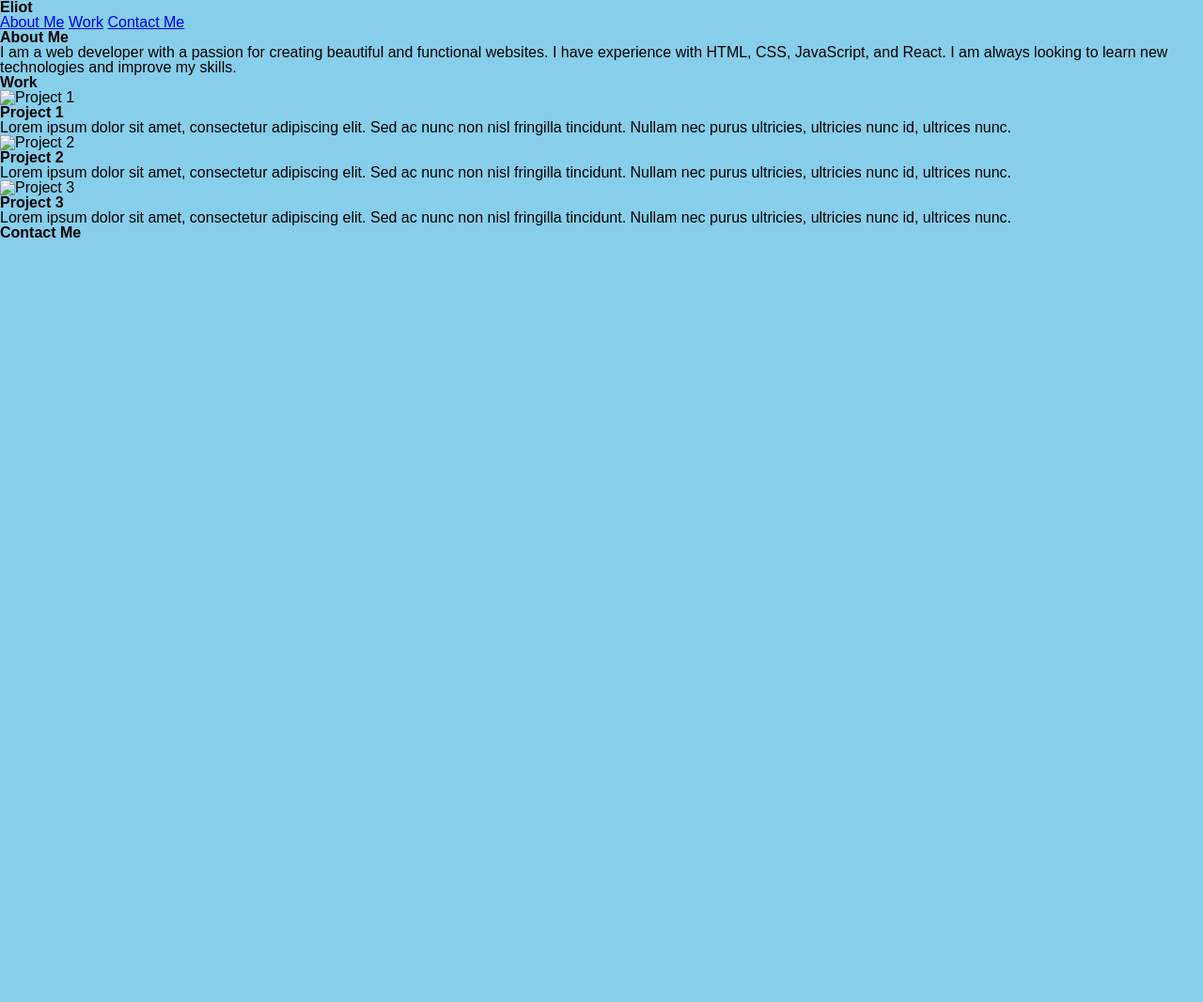
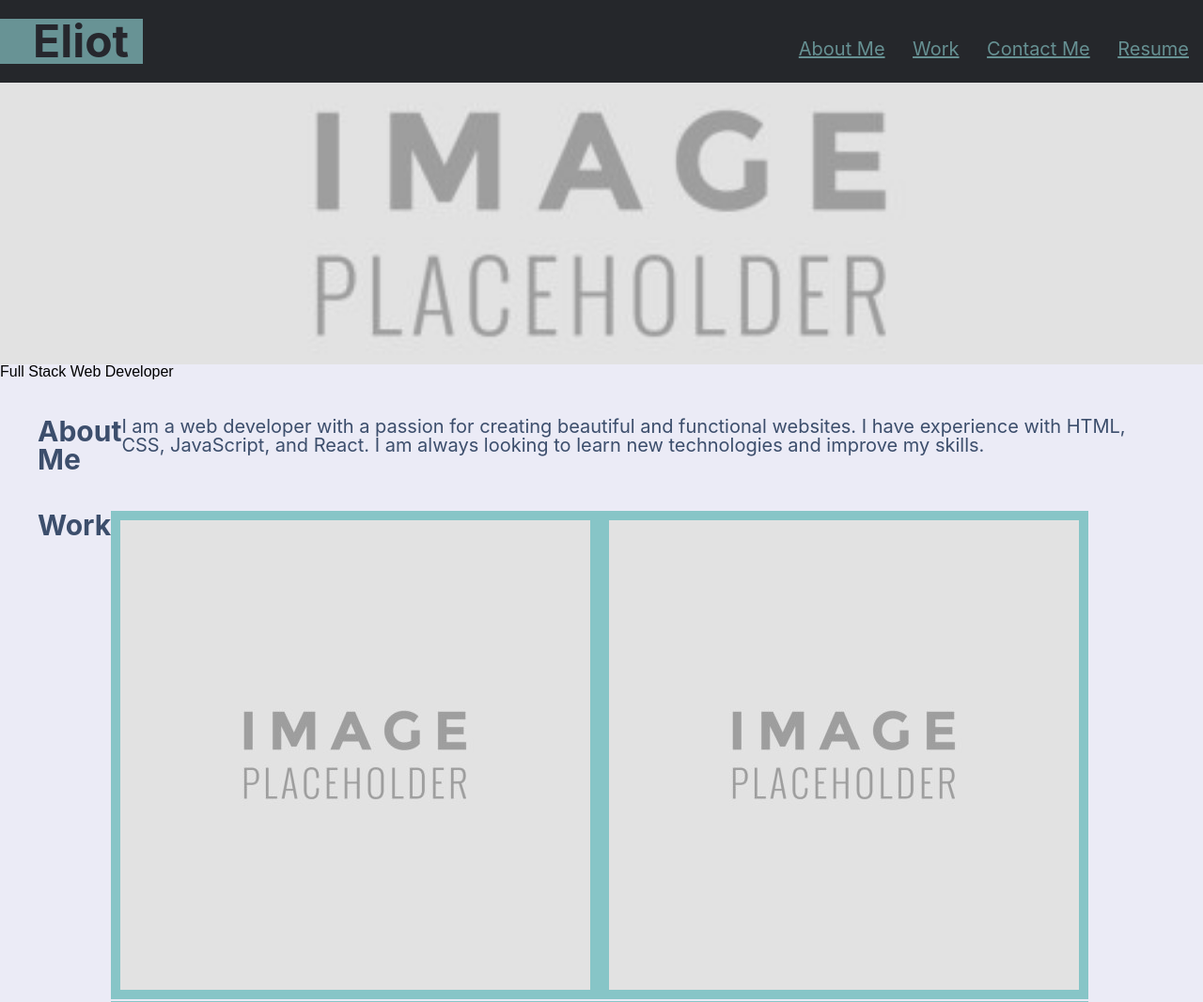
Before and after one commit to EliotCho/portfolio, a plain HTML site: page index.html in a window 1280 px wide. Shown: the top 1067 px of the page at 94% size. Before the commit the page ends 800 px from the top, so only its background shows below. Drawn offline with Linux system fonts and the light colour scheme.

Commit message:
added #id for html tags, still working on css

```diff
--- a/assets/css/style.css
+++ b/assets/css/style.css
@@ -1,3 +1,120 @@
 * {
-  background-color: skyblue;
+  background-color: #ebebf6;
+  font-family: -apple-system, BlinkMacSystemFont, "Segoe UI", Roboto, Helvetica,
+    Arial, sans-serif, "Apple Color Emoji", "Segoe UI Emoji", "Segoe UI Symbol";
 }
+
+header {
+  background-color: #25272b;
+  padding-top: 20px;
+  padding-bottom: 20px;
+  display: flex;
+  justify-content: space-between;
+  align-items: center;
+}
+
+header h1 {
+  display: inline-block;
+  font-size: 48px;
+  background-color: #689395;
+  padding-left: 35px;
+  padding-right: 15px;
+  color: #26272d;
+}
+
+header nav {
+  float: right;
+  background-color: #25272b;
+  padding-top: 15px;
+  padding-right: 15px;
+}
+
+header a {
+  font-size: 20px;
+  margin-left: 25px;
+  color: #669092;
+  background-color: #25272b;
+}
+
+.heading-image {
+  height: 300px;
+  width: 100%;
+  background-image: url("../images/image-placeholder-500x500.jpg");
+  background-size: cover;
+  background-position: center;
+}
+
+#about-section {
+  display: flex;
+  margin: 40px;
+  align-items: stretch;
+}
+
+#work-section {
+  display: flex;
+  margin: 40px;
+  flex-wrap: wrap;
+  align-items: stretch;
+}
+
+#project-name {
+  background-color: #87c5c7;
+}
+
+#contact-section {
+  display: flex;
+  margin: 40px;
+  align-items: stretch;
+}
+
+h2,
+h3 {
+  font-size: 30px;
+  color: #3c4e6c;
+}
+
+img {
+  border-style: solid;
+  border-width: 10px;
+  border-color: #87c5c7;
+}
+
+p {
+  font-size: 20px;
+  color: #3c4e6c;
+}
+
+footer {
+  padding: 30px;
+  clear: both;
+  text-align: center;
+  font-size: 16px;
+}
+
+footer h4 {
+  color: #3c4e6c;
+  font-size: 20px;
+  border: 10px;
+}
+
+footer a {
+  color: #3c4e6c;
+}
+
+footer a:hover {
+  color: #ebebf6;
+  background-color: #3c4e6c;
+  text-decoration: none;
+}
+
+@media screen and (max-width: 768px) {
+  header, main {
+    min-width: 500px;
+    flex-direction: column;
+    align-items: center;
+  }
+
+  header a {
+    margin: 5px;
+  }
+}
--- a/index.html
+++ b/index.html
@@ -14,63 +14,66 @@
         <a href="#about">About Me</a>
         <a href="#work">Work</a>
         <a href="#contact">Contact Me</a>
+        <a href="#resume">Resume</a>
       </nav>
     </header>
+
+    <figure
+      class="heading-image"
+      alt="a group of people having a meeting and working on something"
+    ></figure>
+    Full Stack Web Developer
+
     <main>
-        <section>
+      <section id="about-section">
         <h2 id="about">About Me</h2>
-            <p>
+        <p id="about-p">
           I am a web developer with a passion for creating beautiful and
-                functional websites. I have experience with HTML, CSS, JavaScript,
-                and React. I am always looking to learn new technologies and improve
-                my skills.
+          functional websites. I have experience with HTML, CSS, JavaScript, and
+          React. I am always looking to learn new technologies and improve my
+          skills.
         </p>
         <!-- Aspiring Junior Full Stack Web Developer with a strong foundation in Python and hands-on experience in developing dynamic web applications. Skilled in both front-end and back-end development, including designing user interfaces and implementing server-side logic. Proven ability to create robust applications such as a job board and a web scraper. Eager to contribute to a collaborative team environment, utilizing my technical skills to develop innovative and scalable web solutions. Seeking an opportunity to grow and enhance my expertise in a challenging and fast-paced development role. -->
       </section>
 
-        <section>
+      <section id="work-section">
         <h2 id="work">Work</h2>
         <div class="work-item">
           <img src="./assets/images/project-1.jpg" alt="Project 1" />
-                <h3>Project 1</h3>
-                <p>
-                    Lorem ipsum dolor sit amet, consectetur adipiscing elit. Sed
-                    ac nunc non nisl fringilla tincidunt. Nullam nec purus
-                    ultricies, ultricies nunc id, ultrices nunc.
-                </p>
+          <h3 id="project-name">Project 1</h3>
         </div>
         <div class="work-item">
           <img src="./assets/images/project-2.jpg" alt="Project 2" />
-                <h3>Project 2</h3>
-                <p>
-                    Lorem ipsum dolor sit amet, consectetur adipiscing elit. Sed
-                    ac nunc non nisl fringilla tincidunt. Nullam nec purus
-                    ultricies, ultricies nunc id, ultrices nunc.
-                </p>
+          <h3 id="project-name">Project 2</h3>
         </div>
         <div class="work-item">
           <img src="./assets/images/project-3.jpg" alt="Project 3" />
-                <h3>Project 3</h3>
-                <p>
-                    Lorem ipsum dolor sit amet, consectetur adipiscing elit. Sed
-                    ac nunc non nisl fringilla tincidunt. Nullam nec purus
-                    ultricies, ultricies nunc id, ultrices nunc.
-                </p>
+          <h3 id="project-name">Project 3</h3>
+        </div>
+        <div class="work-item">
+          <img src="./assets/images/project-4.jpg" alt="Project 4" />
+          <h3 id="project-name">Project 4</h3>
+        </div>
+        <div class="work-item">
+          <img src="./assets/images/project-5.jpg" alt="Project 5" />
+          <h3 id="project-name">Project 5</h3>
         </div>
       </section>
+    </main>
+    <footer>
+      <section id="contact-section">
+        <h4 id="contact">Contact Me</h4>
+        555-555-5555
 
-        <section>
-            <h2 id="contact">Contact Me</h2>
-            <!-- <form>
-                <label for="name">Name:</label>
-                <input type="text" id="name" name="name" required />
-                <label for="email">Email:</label>
-                <input type="email" id="email" name="email" required />
-                <label for="message">Message:</label>
-                <textarea id="message" name="message" required></textarea>
-                <button type="submit">Send</button>
-            </form> -->
+        <!-- To be replaced by a blog in the future -->
+        <a href="index.html">eliot@website.com</a>
+
+        <a href="https://github.com/EliotCho?tab=repositories">GitHub</a>
+
+        <!-- Twitter is replaced with LinkedIn -->
+        <a href="https://www.linkedin.com/in/eliot-cho/">LinkedIn</a>
+        <a href="https://open.spotify.com/">Spotify</a>
       </section>
-    </main>
+    </footer>
   </body>
 </html>
```
Also changed, not shown: assets/images/completed.png (added), assets/images/image-placeholder-500x500.jpg (added), assets/images/profile-photo.jpg (added), assets/images/project-1.jpg (added), assets/images/project-2.jpg (added), assets/images/project-3.jpg (added), assets/images/project-4.jpg (added), assets/images/project-5.jpg (added). Lines whose indentation alone changed are shown as unchanged.
